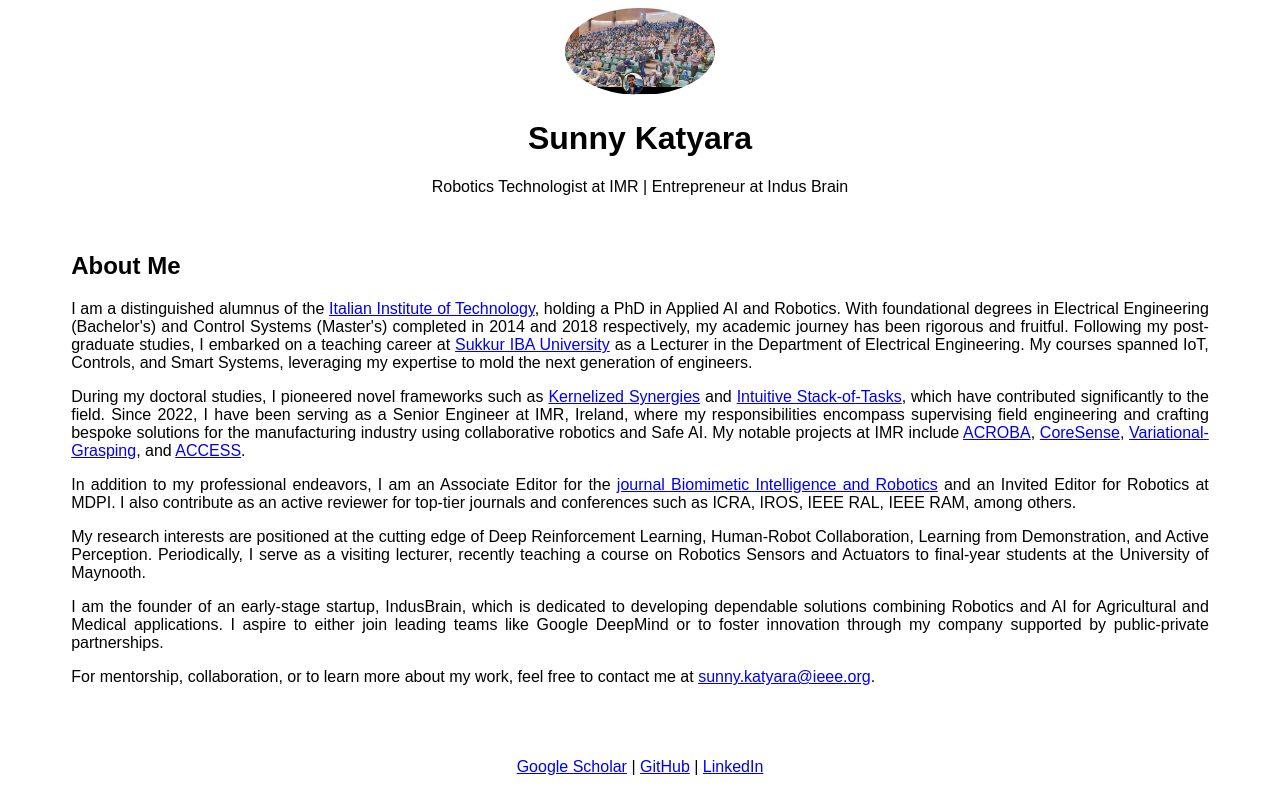
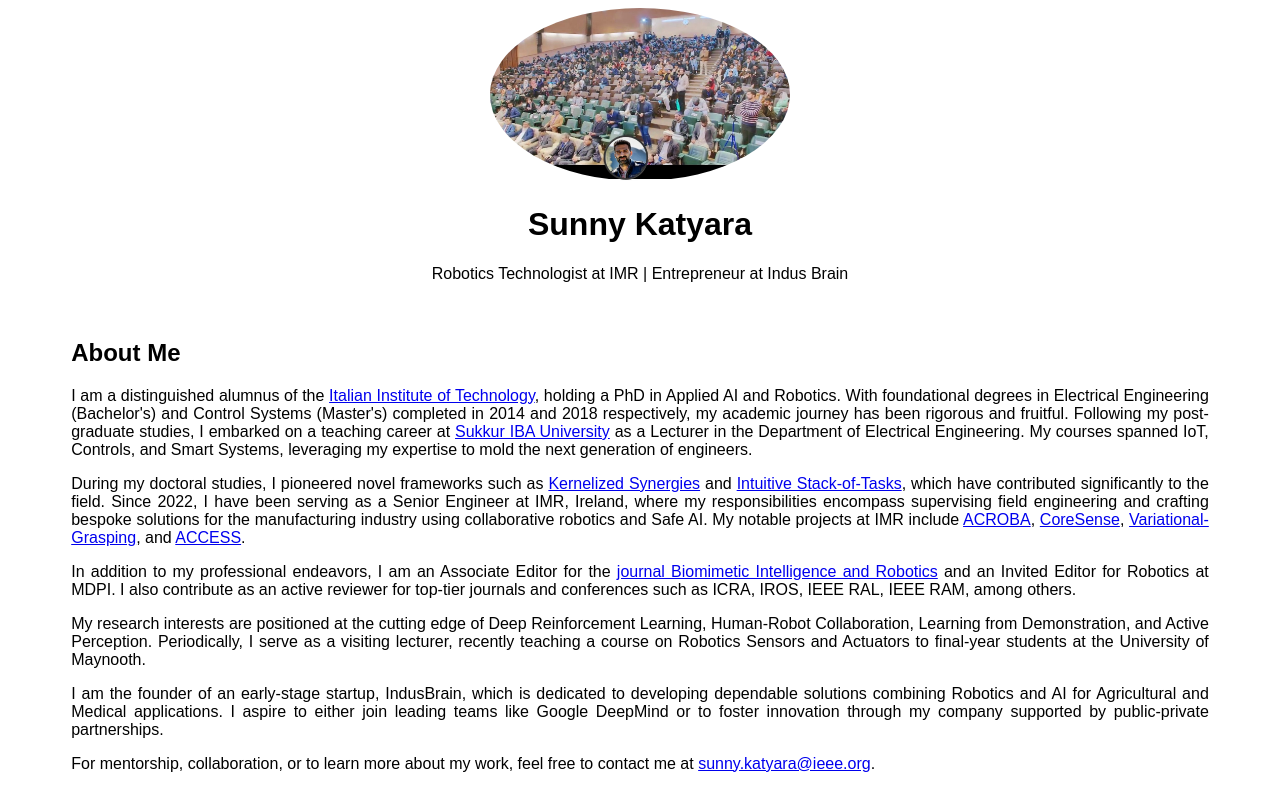
Before and after one commit to SunnyKatyara1/-, a plain HTML site: page index.html in a window 1280 px wide. Shown: the top 800 px of the page. Drawn offline with Linux system fonts and the light colour scheme.

Commit message:
Update styles.css

```diff
--- a/styles.css
+++ b/styles.css
@@ -8,8 +8,8 @@ header {
 }
 
 header img {
-    width: 150px;
-    border-radius: 80%;
+    width: 300px;
+    border-radius: 120%;
     display: inline-block; /* Ensures the img is affected by text-align center */
 }
 
```
